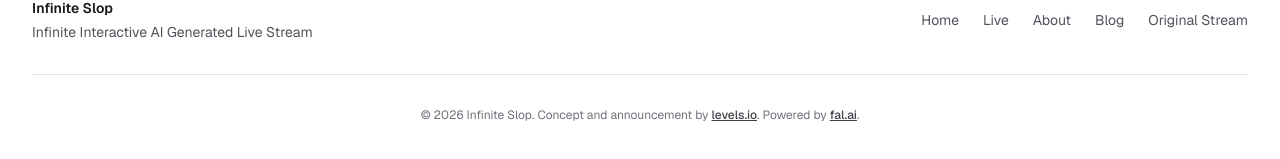
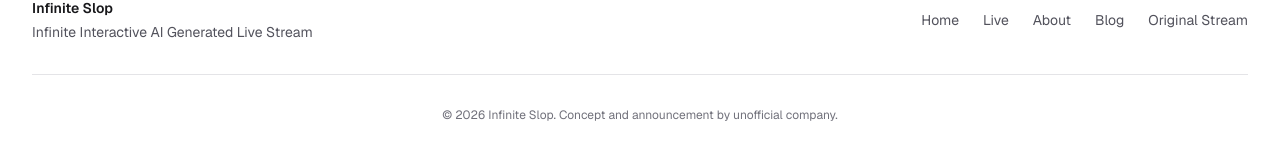
Before and after one commit to LeonaDavinci/infinite-slop, a Next.js app: page / in a window 1280 px wide. Shown: the part 3645-3804 px from the top of the page. Built offline with nearby package versions, Linux system fonts and the light colour scheme.

Commit message:
fix(footer): attribution now reads 'unofficial company', drop levels.io link and Powered by fal.ai

```diff
--- a/components/Footer.tsx
+++ b/components/Footer.tsx
@@ -34,25 +34,8 @@ export default function Footer() {
           </div>
         </div>
         <div className="mt-8 border-t border-zinc-200 pt-8 text-center text-xs text-zinc-500">
-          © {new Date().getFullYear()} {site.name}. Concept and announcement by{" "}
-          <a
-            href="https://levels.io"
-            target="_blank"
-            rel="noopener noreferrer"
-            className="font-medium text-zinc-700 underline hover:text-zinc-900"
-          >
-            levels.io
-          </a>
-          . Powered by{" "}
-          <a
-            href={site.sponsorUrl}
-            target="_blank"
-            rel="noopener noreferrer"
-            className="font-medium text-zinc-700 underline hover:text-zinc-900"
-          >
-            {site.sponsor}
-          </a>
-          .
+          © {new Date().getFullYear()} {site.name}. Concept and announcement by
+          unofficial company.
         </div>
       </div>
     </footer>
```
